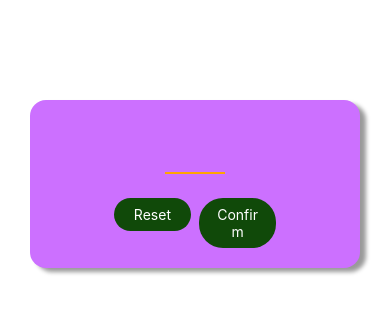
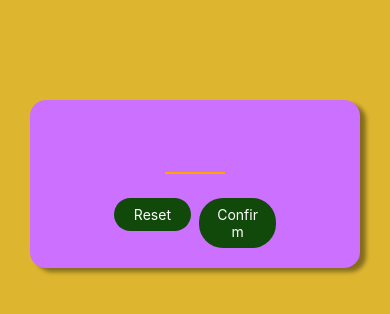
Before and after one commit to spiglebach/react-native, a React Native app in the folder target-app/: screen / in a window 390 px wide. Shown: the top 314 px of the page. Built offline with nearby package versions, Linux system fonts and the light colour scheme.

Commit message:
add root background color

```diff
--- a/target-app/App.js
+++ b/target-app/App.js
@@ -1,10 +1,17 @@
-import { StyleSheet } from 'react-native';
+import { StyleSheet, View } from 'react-native';
 import StartGameScreen from './screens/StartGameScreen';
 
 export default function App() {
     return (
-        <StartGameScreen />
+        <View style={styles.root}>
+            <StartGameScreen />
+        </View>
     );
 }
 
-const styles = StyleSheet.create({});
+const styles = StyleSheet.create({
+    root: {
+        flex: 1,
+        backgroundColor: '#ddb52f'
+    }
+});
```
